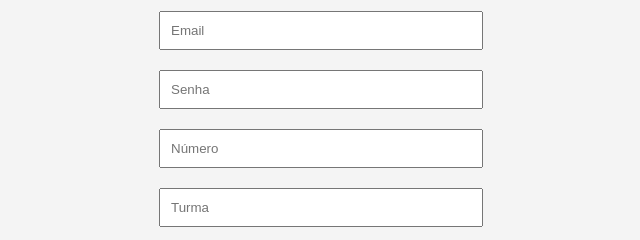
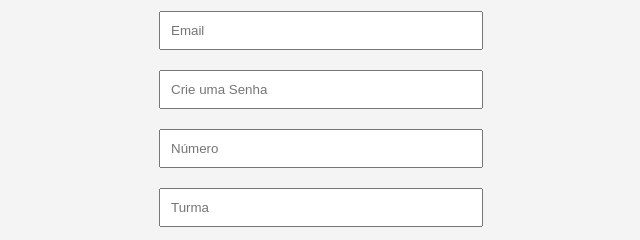
Before and after one commit to prova-de-informatica/prova-de-informatica.github.io, a plain HTML site: page index.html in a window 1280 px wide. Both pictures are taken after a click on the button "Continuar". Shown: the part 166-406 px from the top of the page, 319-959 px from the left. Drawn offline with Linux system fonts and the light colour scheme.

Commit message:
Update index.html

```diff
--- a/index.html
+++ b/index.html
@@ -20,7 +20,7 @@
     <div id="loginForm">
       <input type="text" placeholder="Nome" required /><br />
       <input type="email" placeholder="Email" required /><br />
-      <input type="password" placeholder="Senha" required /><br />
+      <input type="password" placeholder="Crie uma Senha" required /><br />
       <input type="text" placeholder="Número" required /><br />
       <input type="text" placeholder="Turma" required /><br />
       <button onclick="getData()">Iniciar Prova</button>
```
